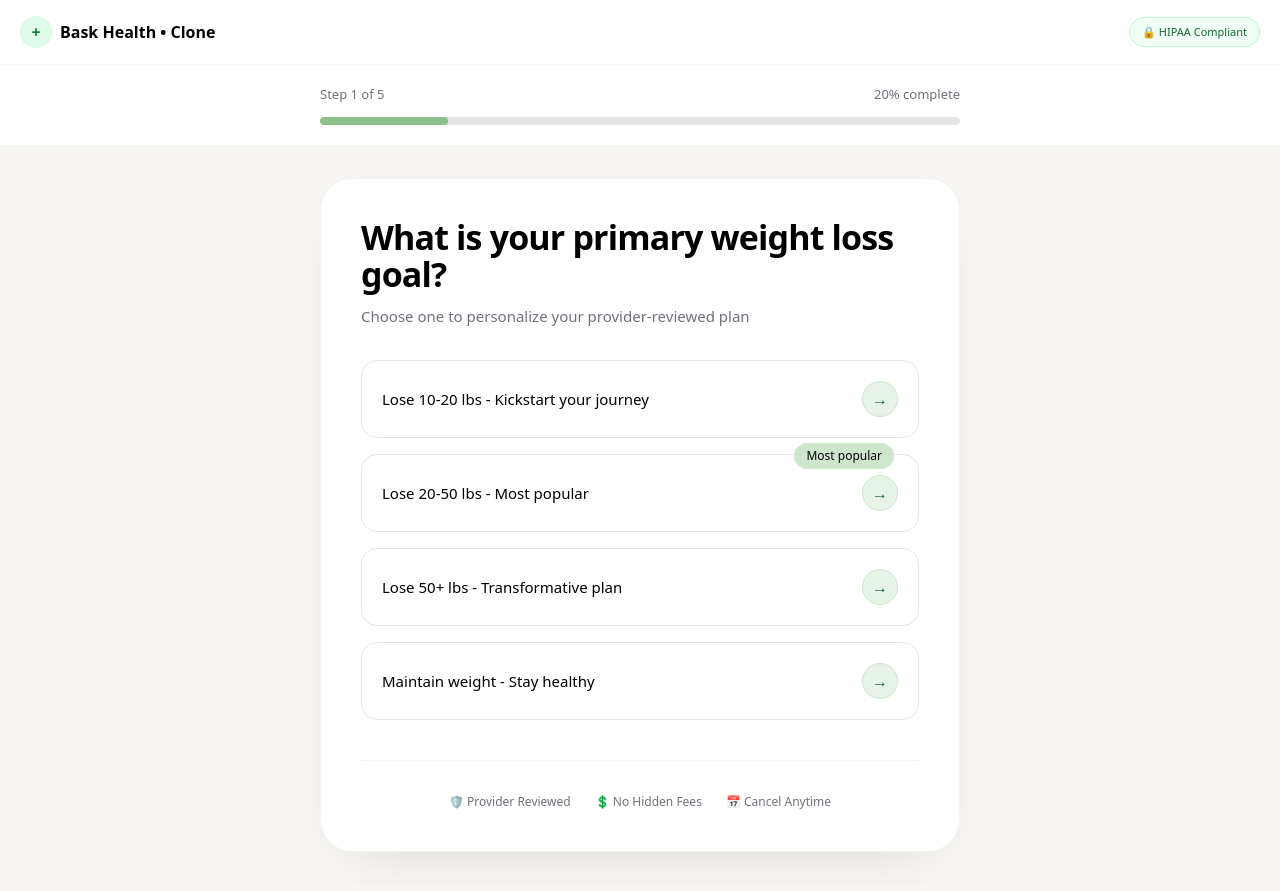
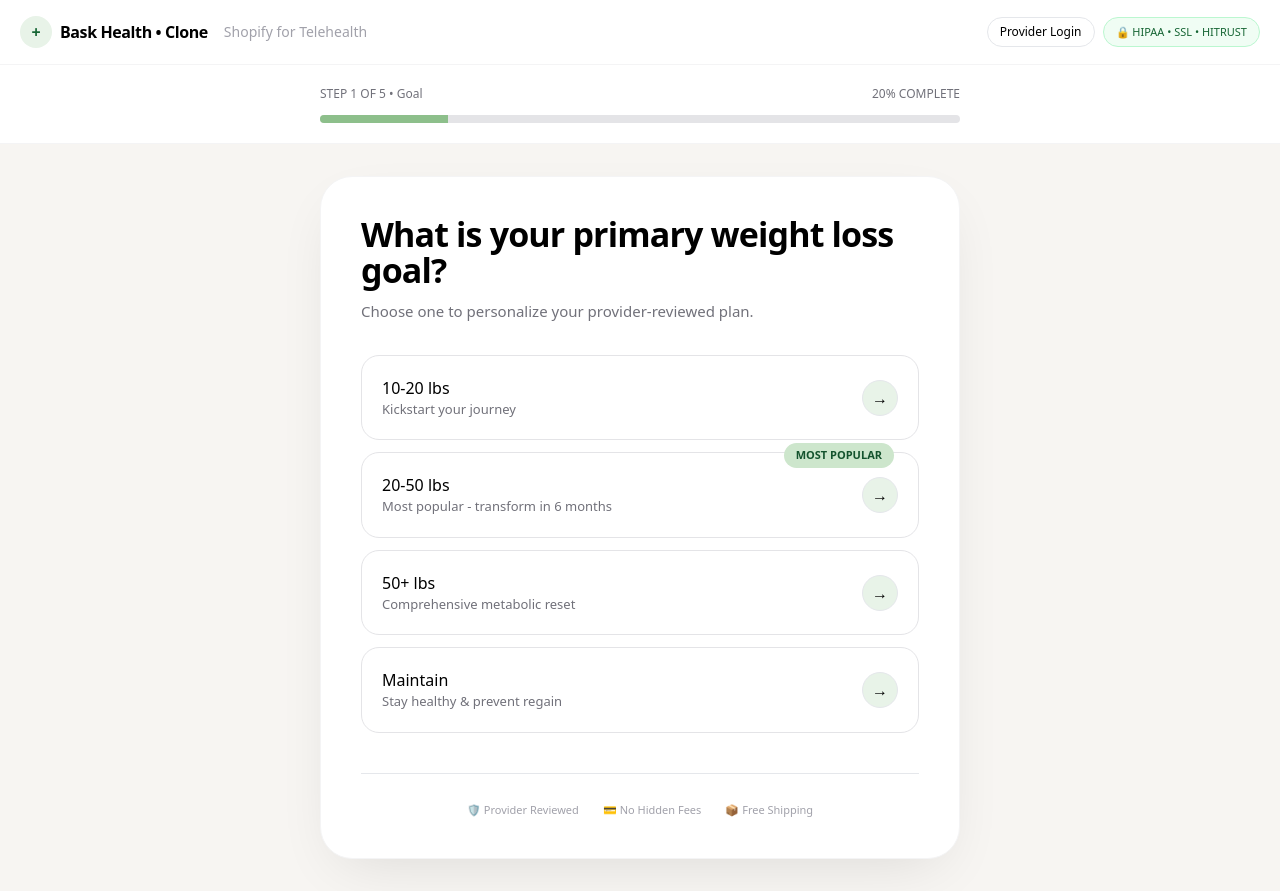
Before and after one commit to Nsikak-hubstori/Baskhealth-clone, a Next.js app: page / in a window 1280 px wide. Built offline with nearby package versions, Linux system fonts and the light colour scheme.

Commit message:
Update page.tsx

```diff
--- a/app/page.tsx
+++ b/app/page.tsx
@@ -1,91 +1,156 @@
 "use client"
 import { useState } from "react";
 
-export default function Page() {
+type Data = any;
+
+export default function BaskClone() {
   const [step, setStep] = useState(1);
-  const [goal, setGoal] = useState("");
+  const [data, setData] = useState<Data>({ goal: "", conditions: [], bmi: "", meds: "", lifestyle: {}, name: "", email: "", plan: "Tirzepatide" });
+  const [done, setDone] = useState(false);
 
-  const next = (g: string) => { setGoal(g); setStep(s => Math.min(s+1, 5)); };
+  const saveAndNext = () => {
+    if(step === 4) {
+      const all = JSON.parse(localStorage.getItem("bask_submissions") || "[]");
+      all.unshift({...data, id: Date.now(), date: new Date().toLocaleString(), status: "Pending Review"});
+      localStorage.setItem("bask_submissions", JSON.stringify(all));
+    }
+    setStep(s => s+1);
+  };
+
+  if(done) {
+    return (
+      <div className="min-h-screen bg-[#F7F5F2] flex items-center justify-center p-6">
+        <div className="bg-white max-w-[520px] w-full rounded-[32px] p-10 text-center shadow-xl border">
+          <div className="w-16 h-16 bg-green-100 rounded-full flex items-center justify-center mx-auto text-3xl">✓</div>
+          <h1 className="text-3xl font-semibold mt-6">Sent to provider</h1>
+          <p className="text-zinc-500 mt-3 text-sm">EMR created • Payment authorized • Pharmacy queued<br/>Your provider will review in 24h.</p>
+          <div className="bg-[#F7F5F2] p-4 rounded-2xl mt-6 text-left text-sm">
+            <div><b>Plan:</b> {data.plan} - $299/mo</div>
+            <div><b>Goal:</b> {data.goal}</div>
+            <div><b>Patient:</b> {data.name} • {data.email}</div>
+          </div>
+          <a href="/admin" className="block mt-6 w-full bg-black text-white p-4 rounded-full">Go to Provider Dashboard →</a>
+          <button onClick={()=>{setStep(1); setDone(false); setData({})}} className="mt-3 text-sm text-zinc-500">Start new intake</button>
+        </div>
+      </div>
+    )
+  }
 
   return (
     <div className="min-h-screen bg-[#F7F5F2] flex flex-col">
-      {/* Header */}
-      <div className="bg-white border-b border-zinc-100 px-5 py-4 flex justify-between items-center">
-        <div className="flex items-center gap-2 font-bold">
-          <span className="w-8 h-8 bg-green-100 rounded-full flex items-center justify-center text-green-700">+</span>
-          Bask Health • Clone
+      <header className="bg-white border-b border-zinc-100 px-5 py-4 flex justify-between items-center sticky top-0 z-10">
+        <div className="flex items-center gap-2">
+          <div className="w-8 h-8 bg-[#E8F3E8] rounded-full flex items-center justify-center font-bold text-green-800">+</div>
+          <span className="font-bold tracking-tight">Bask Health • Clone</span>
+          <span className="hidden md:inline text-zinc-400 text-sm ml-2">Shopify for Telehealth</span>
         </div>
-        <div className="text-[11px] border border-green-200 text-green-800 bg-green-50 px-3 py-1.5 rounded-full flex items-center gap-1">
-          🔒 HIPAA Compliant
+        <div className="flex gap-2">
+          <a href="/admin" className="text-xs border px-3 py-1.5 rounded-full">Provider Login</a>
+          <span className="text-[11px] border border-green-200 text-green-800 bg-green-50 px-3 py-1.5 rounded-full hidden md:flex">🔒 HIPAA • SSL • HITRUST</span>
+        </div>
+      </header>
+
+      <div className="bg-white px-6 py-5 border-b border-zinc-100">
+        <div className="max-w-[640px] mx-auto">
+          <div className="flex justify-between text-[12px] text-zinc-500 mb-3 font-medium">
+            <span>STEP {step} OF 5 • {["Goal","Medical","Lifestyle","Profile","Plan"][step-1]}</span>
+            <span>{step*20}% COMPLETE</span>
+          </div>
+          <div className="h-2 bg-zinc-200 rounded-full overflow-hidden"><div className="h-full bg-[#8DBF8B] transition-all duration-500" style={{width: `${step*20}%`}} /></div>
         </div>
       </div>
 
-      {/* Progress */}
-      <div className="bg-white px-6 py-5 border-b border-zinc-100">
-        <div className="max-w-[640px] mx-auto">
-          <div className="flex justify-between text-[13px] text-zinc-500 mb-3">
-            <span>Step {step} of 5</span>
-            <span>{step * 20}% complete</span>
-          </div>
-          <div className="h-2 bg-zinc-200 rounded-full overflow-hidden">
-            <div className="h-full bg-[#8DBF8B] rounded-full transition-all duration-500" style={{ width: `${step*20}%` }} />
-          </div>
-        </div>
-      </div>
-
-      {/* Card */}
       <div className="flex-1 flex justify-center px-4 py-8">
-        <div className="bg-white w-full max-w-[640px] rounded-[32px] shadow-[0_20px_60px_-30px_rgba(0,0,0,0.15)] border border-zinc-100 p-8 md:p-10">
+        <div className="bg-white w-full max-w-[640px] rounded-[32px] shadow-[0_20px_60px_-20px_rgba(0,0,0,0.12)] border border-zinc-100 p-7 md:p-10">
 
           {step === 1 && (
             <>
-              <h1 className="text-[34px] font-semibold leading-[1.1] tracking-tight">What is your primary weight loss goal?</h1>
-              <p className="text-[15px] text-zinc-500 mt-3 mb-8">Choose one to personalize your provider-reviewed plan</p>
-
-              <div className="grid gap-4">
+              <h1 className="text-[34px] font-semibold leading-[1.05] tracking-tight">What is your primary weight loss goal?</h1>
+              <p className="text-[15px] text-zinc-500 mt-3 mb-8">Choose one to personalize your provider-reviewed plan.</p>
+              <div className="grid gap-3">
                 {[
-                  { id: "10-20", label: "Lose 10-20 lbs - Kickstart your journey" },
-                  { id: "20-50", label: "Lose 20-50 lbs - Most popular", popular: true },
-                  { id: "50+", label: "Lose 50+ lbs - Transformative plan" },
-                  { id: "maintain", label: "Maintain weight - Stay healthy" },
-                ].map(item => (
-                  <button key={item.id} onClick={() => next(item.id)}
-                    className="group relative text-left w-full p-5 rounded-[16px] border border-zinc-200 hover:border-zinc-900 hover:shadow-lg transition-all flex justify-between items-center bg-white">
-                    {item.popular && <span className="absolute -top-3 right-6 text-[12px] bg-[#CDE6CC] px-3 py-1 rounded-full font-medium">Most popular</span>}
-                    <span className="font-medium text-[15px] pr-4">{item.label}</span>
-                    <span className="w-9 h-9 rounded-full bg-[#E8F3E8] border border-[#CDE6CC] text-green-800 flex items-center justify-center group-hover:bg-zinc-900 group-hover:text-white transition">→</span>
+                  {id:"10-20 lbs", sub:"Kickstart your journey"},
+                  {id:"20-50 lbs", sub:"Most popular - transform in 6 months", pop:true},
+                  {id:"50+ lbs", sub:"Comprehensive metabolic reset"},
+                  {id:"Maintain", sub:"Stay healthy & prevent regain"},
+                ].map(o=>(
+                  <button key={o.id} onClick={()=>{setData({...data, goal:o.id}); setStep(2)}} className="group relative text-left w-full p-5 rounded-[18px] border border-zinc-200 hover:border-zinc-900 hover:shadow-md transition-all bg-white flex justify-between items-center">
+                    {o.pop && <span className="absolute -top-2.5 right-6 text-[11px] font-semibold bg-[#CDE6CC] text-green-900 px-3 py-1 rounded-full">MOST POPULAR</span>}
+                    <div><div className="font-medium">{o.id}</div><div className="text-[13px] text-zinc-500">{o.sub}</div></div>
+                    <div className="w-9 h-9 rounded-full bg-[#E8F3E8] border flex items-center justify-center group-hover:bg-black group-hover:text-white">→</div>
                   </button>
                 ))}
               </div>
             </>
           )}
 
-          {step > 1 && (
+          {step === 2 && (
             <>
-              <h1 className="text-[28px] font-semibold">Great! You selected: {goal}</h1>
-              <p className="text-zinc-500 mt-2 mb-6">This is the Bask Health flow — Step {step}. Next would be medical history, lifestyle, and checkout. This is how they build Shopify for Telehealth.</p>
+              <h1 className="text-[30px] font-semibold leading-tight">Medical intake (EMR)</h1>
+              <p className="text-sm text-zinc-500 mt-2 mb-6">Required for provider review. HIPAA encrypted.</p>
+              <div className="grid grid-cols-2 gap-2 mb-4">
+                {["Diabetes","Hypertension","Thyroid","PCOS","Heart Disease","Depression"].map(c=>(
+                  <label key={c} className="border rounded-xl p-3 text-sm flex gap-2 cursor-pointer hover:bg-zinc-50"><input type="checkbox" onChange={e=>{const list = e.target.checked? [...(data.conditions||[]), c] : (data.conditions||[]).filter((x:string)=>x!==c); setData({...data, conditions:list})}} /> {c}</label>
+                ))}
+              </div>
+              <input placeholder="Current weight / Height (for BMI)" className="w-full border rounded-xl p-4 text-sm mb-3" value={data.bmi||""} onChange={e=>setData({...data,bmi:e.target.value})} />
+              <textarea placeholder="Current medications & allergies..." className="w-full border rounded-xl p-4 text-sm h-24" value={data.meds||""} onChange={e=>setData({...data,meds:e.target.value})} />
+              <button onClick={saveAndNext} className="w-full mt-6 bg-zinc-900 text-white p-4 rounded-full font-medium">Continue</button>
+            </>
+          )}
+
+          {step === 3 && (
+            <>
+              <h1 className="text-[30px] font-semibold">Lifestyle</h1>
+              <div className="mt-6 grid gap-4 text-sm">
+                <select className="border rounded-xl p-4 w-full" onChange={e=>setData({...data, lifestyle:{...data.lifestyle, activity:e.target.value}})}><option>Activity level</option><option>Sedentary</option><option>Lightly active</option><option>Very active</option></select>
+                <select className="border rounded-xl p-4 w-full" onChange={e=>setData({...data, lifestyle:{...data.lifestyle, smoking:e.target.value}})}><option>Do you smoke?</option><option>Never</option><option>Sometimes</option><option>Daily</option></select>
+                <label className="flex gap-2 items-center mt-2"><input type="checkbox" /> I agree to telehealth consent & terms</label>
+              </div>
+              <button onClick={saveAndNext} className="w-full mt-8 bg-zinc-900 text-white p-4 rounded-full">Continue to profile</button>
+            </>
+          )}
+
+          {step === 4 && (
+            <>
+              <h1 className="text-[30px] font-semibold">Your profile</h1>
+              <p className="text-sm text-zinc-500 mt-2 mb-5">Shipping & contact for pharmacy fulfillment.</p>
               <div className="grid gap-3">
-                <button onClick={()=>setStep(s=>s+1)} className="w-full bg-zinc-900 text-white p-4 rounded-full font-medium">Continue → Step {step+1}</button>
-                <button onClick={()=>setStep(1)} className="w-full border border-zinc-200 p-4 rounded-full">Back</button>
+                <input placeholder="Full legal name" className="border rounded-xl p-4 text-sm" onChange={e=>setData({...data,name:e.target.value})} />
+                <input placeholder="Email" className="border rounded-xl p-4 text-sm" onChange={e=>setData({...data,email:e.target.value})} />
+                <input placeholder="Phone + Date of Birth" className="border rounded-xl p-4 text-sm" onChange={e=>setData({...data,phone:e.target.value})} />
+                <input placeholder="Shipping address" className="border rounded-xl p-4 text-sm" onChange={e=>setData({...data,address:e.target.value})} />
               </div>
+              <button onClick={saveAndNext} className="w-full mt-6 bg-zinc-900 text-white p-4 rounded-full">Continue to plan →</button>
             </>
           )}
 
           {step === 5 && (
-            <div className="text-center py-6">
-              <div className="text-5xl mb-4">✅</div>
-              <h2 className="text-2xl font-semibold">Ready for provider review</h2>
-              <p className="text-zinc-500 mt-2">Your Bask Health clone is complete!</p>
-            </div>
+            <>
+              <h1 className="text-[30px] font-semibold">Choose your plan</h1>
+              <p className="text-sm text-zinc-500 mt-2 mb-6">Subscription • Cancel anytime • Provider reviewed</p>
+              <div className="grid gap-3">
+                {[
+                  {name:"Tirzepatide", price:"$299/mo", badge:"Best Results"},
+                  {name:"Semaglutide", price:"$199/mo", badge:"Most Affordable"},
+                  {name:"Oral Semaglutide", price:"$149/mo", badge:"Needle-free"},
+                ].map(p=>(
+                  <button key={p.name} onClick={()=>setData({...data, plan:p.name})} className={`text-left p-5 rounded-2xl border-2 transition ${data.plan===p.name? "border-black bg-zinc-50" : "border-zinc-200"}`}>
+                    <div className="flex justify-between"><span className="font-semibold">{p.name}</span><span className="text-xs bg-green-100 px-2 py-1 rounded-full">{p.badge}</span></div>
+                    <div className="text-sm text-zinc-600 mt-1">{p.price} • Includes provider + meds + shipping</div>
+                  </button>
+                ))}
+              </div>
+              <button onClick={()=>setDone(true)} className="w-full mt-8 bg-black text-white p-4 rounded-full font-semibold">Pay & Send to Provider → ${data.plan==="Tirzepatide"? "299" : data.plan==="Semaglutide"? "199" : "149"}</button>
+              <p className="text-[11px] text-center text-zinc-400 mt-3">Secure Stripe • 256-bit SSL • Pharmacy partner: TruePill mock</p>
+            </>
           )}
 
-          <div className="flex justify-center gap-6 mt-10 pt-8 border-t border-zinc-100 text-[12px] text-zinc-500">
-            <span>🛡️ Provider Reviewed</span>
-            <span>💲 No Hidden Fees</span>
-            <span>📅 Cancel Anytime</span>
+          <div className="flex justify-center gap-6 mt-10 pt-7 border-t text-[11px] text-zinc-400">
+            <span>🛡️ Provider Reviewed</span><span>💳 No Hidden Fees</span><span>📦 Free Shipping</span>
           </div>
         </div>
       </div>
     </div>
-  );
-                      }
+  )
+            }
```
